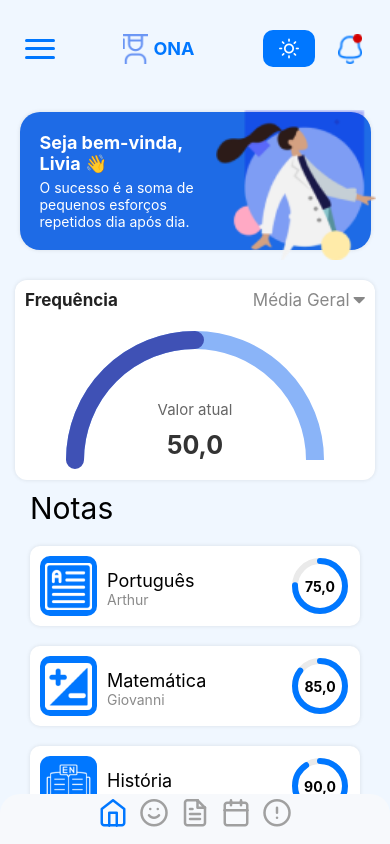
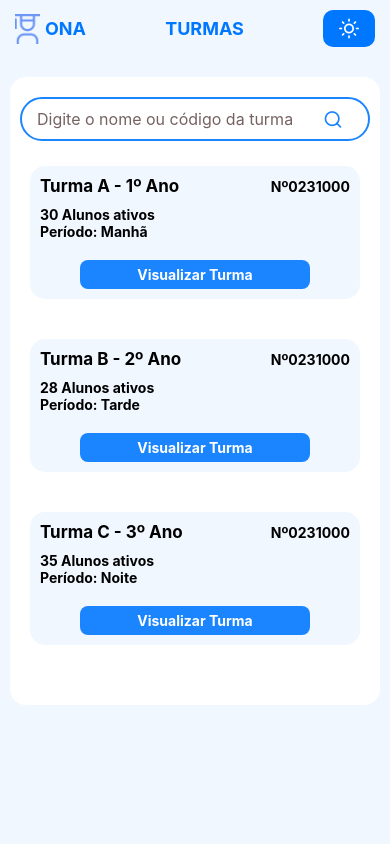
Before and after one commit to DaniloOliveira47/on-academy, a React Native app: screen /MainIns in a window 390 px wide. Built offline with nearby package versions, Linux system fonts and the light colour scheme.

Commit message:
atualização

```diff
--- a/src/App.js
+++ b/src/App.js
@@ -9,7 +9,9 @@ import NavigationDocente from './NavigationDocente';
 import NotasTurma from './components/Turmas/screens/NotasTurma';
 import AlunosFeedback from './components/Turmas/screens/AlunosFeedback';
 import AlunoPerfil from './components/Turmas/screens/AlunoPerfil';
-import ProfessorPerfil from './screens/PerfilProfessor'
+import ProfessorPerfil from './screens/PerfilProfessor';
+import TurmasInstituicao from './screens/screensInstituicao/Turmas';
+import NavigationInstituicao from './screens/screensInstituicao/Turmas'
 
 const Stack = createStackNavigator();
 
@@ -17,18 +19,17 @@ export default function App() {
   return (
     <ThemeProvider>
       <NavigationContainer>
-        <Stack.Navigator screenOptions={{ headerShown: false }} initialRouteName="Main">
+        <Stack.Navigator screenOptions={{ headerShown: false }} initialRouteName="Login">
           <Stack.Screen name="Login" component={LoginScreen} />
           <Stack.Screen name="Main" component={Navigation} />
+          <Stack.Screen name="MainIns" component={NavigationInstituicao} />
           <Stack.Screen name="Perfil" component={Perfil} />
           <Stack.Screen name="MainDoc" component={NavigationDocente} />
           <Stack.Screen name="NotasTurma" component={NotasTurma} />
           <Stack.Screen name="AlunosFeedback" component={AlunosFeedback} />
           <Stack.Screen name="AlunoPerfil" component={AlunoPerfil} />
           <Stack.Screen name="ProfessorPerfil" component={ProfessorPerfil} />
-
-
-
+          <Stack.Screen name="TurmasInstituicao" component={TurmasInstituicao} />
         </Stack.Navigator>
       </NavigationContainer>
     </ThemeProvider>
--- a/src/components/Home/graficoMedia.js
+++ b/src/components/Home/graficoMedia.js
@@ -7,6 +7,7 @@ export default function GraficoMedia({ isDarkMode }) {
   const total = 100;
   const valorAtual = 50;
   const angulo = (valorAtual / total) * 180;
+
 
   const [modalVisible, setModalVisible] = useState(false);
   const [materiaSelecionada, setMateriaSelecionada] = useState("Média Geral");
--- a/src/screens/Boletim.js
+++ b/src/screens/Boletim.js
@@ -22,6 +22,8 @@ export default function Boletim() {
     const BackgroundColor = isDarkMode ? '#141414' : '#F0F7FF';
     const container = isDarkMode ? '#000' : '#FFF'
     const text = isDarkMode ? '#FFF' : '#000'
+
+
 
     return (
         <View>
--- a/src/screens/Login.js
+++ b/src/screens/Login.js
@@ -17,36 +17,58 @@ export default function Login() {
     setIsDarkMode(!isDarkMode);
   };
 
+  const buscarIdDoAluno = async (token) => {
+    try {
+      const response = await axios.get('http://10.92.198.34:3000/api/student', {
+        headers: { Authorization: `Bearer ${token}` },
+      });
+
+      const studentId = response.data.id;
+      if (studentId) {
+        await AsyncStorage.setItem('@student_id', studentId.toString());
+        console.log("ID do estudante armazenado:", studentId);
+      }
+    } catch (error) {
+      console.error("Erro ao buscar ID do aluno:", error);
+    }
+  };
+
+
   const handleLogin = async () => {
     if (!matricula || !password) {
       Alert.alert('Por Favor, preencha todos os campos');
       return;
     }
 
-    const aluno = {
+    const usuario = {
       identifierCode: matricula,
       password: password,
     };
 
     if (matricula.charAt(0) === "a") {
       try {
-        const response = await axios.post('http://10.92.198.34:3000/api/student/login', aluno);
+        const response = await axios.post('http://10.92.198.34:3000/api/student/login', usuario);
         Alert.alert('Seja Bem-Vindo Aluno!');
 
         const data = response.data;
         const token = data.token;
+
+
         if (token) {
           await AsyncStorage.setItem('@user_token', token);
           console.log("Token armazenado com sucesso!", token);
+          await buscarIdDoAluno(token);
           navigation.navigate('Main');
         }
+
+
       } catch (error) {
         Alert.alert('Erro', 'Falha ao Realizar o Login');
         console.error(error);
       }
     } else if (matricula.charAt(0) === "p") {
       try {
-        const response = await axios.post('http://10.92.198.34:3000/api/teacher/login', aluno);
+        const response = await axios.post('http://10.92.198.34:3000/api/teacher/login', usuario);
         Alert.alert('Seja Bem-Vindo Professor!');
 
         const data = response.data;
@@ -62,7 +84,7 @@ export default function Login() {
       }
     } else {
       try {
-        const response = await axios.post('http://10.92.198.34:3000/api/institution/login', aluno);
+        const response = await axios.post('http://10.92.198.34:3000/api/institution/login', usuario);
         Alert.alert('Seja Bem-Vindo Instituição!');
 
         const data = response.data;
@@ -160,7 +182,7 @@ export default function Login() {
 
           <TouchableOpacity
             style={[styles.button, { backgroundColor: isDarkMode ? '#0077FF' : '#0077FF' }]}
-            onPress={() => navigation.navigate('Main')}
+            onPress={handleLogin}
           >
             <Text style={styles.buttonText}>Sign In</Text>
           </TouchableOpacity>
--- /dev/null
+++ b/src/screens/screensInstituicao/Turmas.js
@@ -0,0 +1,99 @@
+import React from 'react'
+import { StyleSheet, View } from 'react-native'
+import HeaderSimples from '../../components/Gerais/HeaderSimples'
+import { TextInput } from 'react-native-gesture-handler';
+import Icon from 'react-native-vector-icons/Feather';
+import CardTurmas from '../../components/Turmas/CardTurmas';
+import { useTheme } from '../../path/ThemeContext';
+
+export default function Turmas() {
+    const { isDarkMode } = useTheme();
+    return (
+        <View style={{backgroundColor: isDarkMode ? '#121212' : '#F0F7FF', height: '100%'}}>
+            <HeaderSimples
+            titulo= "TURMAS"
+            />
+
+            <View style={styles.subTela}>
+                <View style={[styles.container, {backgroundColor: isDarkMode ? '#000000' : 'white'}]}>
+                    <View style={[styles.inputContainer, {backgroundColor: isDarkMode ? '#000000' : 'white'}]}>
+                        <TextInput
+                            style={styles.input}
+                            placeholder="Digite o nome ou código da turma"
+                            placeholderTextColor="#756262"
+                        />
+                        <Icon name="search" size={20} color="#1A85FF" style={styles.icon} />
+                    </View>
+                    <View style={styles.cards}>
+                        <CardTurmas
+                            turma="Turma A - 1º Ano"
+                            numero="Nº0231000"
+                            alunos="30 Alunos ativos"
+                            periodo="Período: Manhã"
+                            navegacao="NotasTurma"
+                        />
+                        <CardTurmas
+                            turma="Turma B - 2º Ano"
+                            numero="Nº0231000"
+                            alunos="28 Alunos ativos"
+                            periodo="Período: Tarde"
+                            navegacao="NotasTurma"
+                        />
+                        <CardTurmas
+                            turma="Turma C - 3º Ano"
+                            numero="Nº0231000"
+                            alunos="35 Alunos ativos"
+                            periodo="Período: Noite"
+                            navegacao="NotasTurma"
+                        />
+                    </View>
+                </View>
+            </View>
+        </View>
+    )
+}
+const styles = StyleSheet.create({
+    tela: {
+        padding: 25,
+        backgroundColor: '#F0F7FF'
+    },
+    cards: {
+        width: '100%',
+        padding: 10,
+        marginTop: 15
+    },
+    subTela: {
+        padding: 10,
+        paddingTop: 0,
+    },
+    container: {
+        backgroundColor: 'white',
+        width: '100%',
+        height: 'auto',
+        borderRadius: 16,
+        alignItems: 'center',
+        padding: 10,
+        marginTop: 20
+    },
+    inputContainer: {
+        flexDirection: 'row',
+        alignItems: 'center',
+        borderWidth: 2,
+        borderColor: '#1A85FF',
+        borderRadius: 25,
+        width: '100%',
+        paddingHorizontal: 15,
+        backgroundColor: '#FFF',
+        marginTop: 10
+    },
+    icon: {
+        marginRight: 10,
+    },
+    input: {
+        flex: 1,
+        fontSize: 16,
+        color: '#333',
+        paddingVertical: 10,
+    }
+
+});
```
Also changed, not shown: src/NavigationInstituicao.js (added, +61 -0 lines), src/stacks/TurmasStack.js (added, +23 -0 lines).
